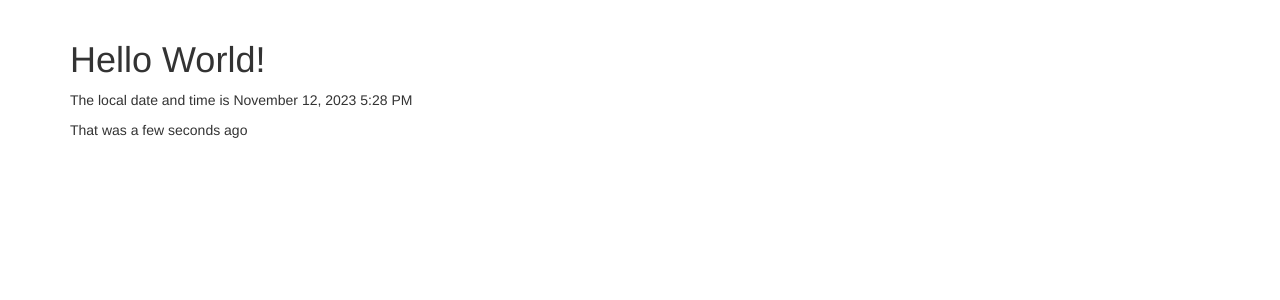
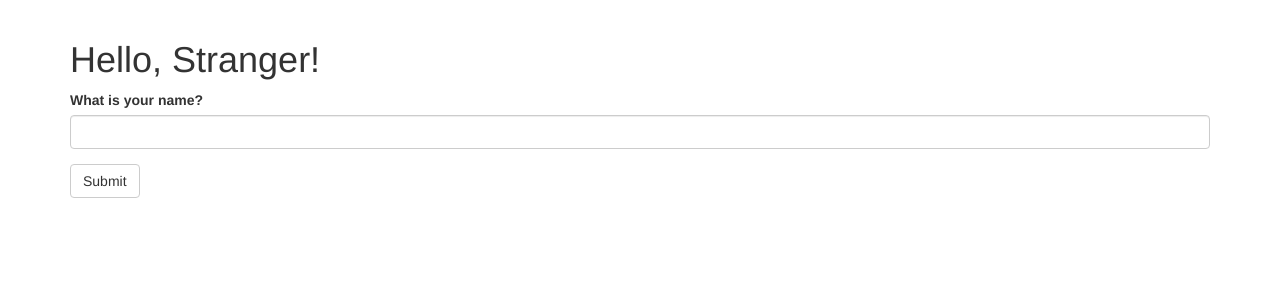
Before and after one commit to AlexBrandt46/Flask_Web_Dev_2e_Book_Code, a Flask app: page / in a window 1280 px wide. Shown: the part 52-352 px from the top of the page. Run offline with Flask 3, Linux system fonts and the light colour scheme; some libraries are stand-ins or nearby versions.

Commit message:
Added form handling and message flashing

```diff
--- a/app.py
+++ b/app.py
@@ -1,3 +1,4 @@
 from flask import Flask
 
 app = Flask(__name__)
+app.config['SECRET_KEY'] = 'hard to guess string'
--- a/hello.py
+++ b/hello.py
@@ -1,22 +1,36 @@
-from datetime import datetime
-
-from flask import Flask, render_template
+from flask import render_template, session, redirect, url_for, flash
 from flask_bootstrap import Bootstrap
 from flask_moment import Moment
+from flask_wtf import FlaskForm
+from wtforms import StringField, SubmitField
+from wtforms.validators import DataRequired
 
 from app import app
 
 bootstrap = Bootstrap(app)
 moment = Moment(app)
 
-@app.route('/')
+@app.route('/', methods=['GET', 'POST'])
 def index() -> str:
     """ View function that returns contents to display in "/" route
 
     Returns:
         str: A string containing the contents of the "/" route
     """
-    return render_template('index.html', current_time=datetime.utcnow())
+    form = NameForm()
+
+    if form.validate_on_submit():
+        old_name = session.get('name')
+
+        if old_name is not None and old_name != form.name.data:
+            flash('Looks like you have changed your name!')
+
+        session['name'] = form.name.data # Get the value currently in the text input
+        form.name.data = '' # Reset the text input to be empty
+
+        return redirect(url_for('index'))
+
+    return render_template('index.html', form=form, name=session.get('name'))
 
 @app.route('/user/<name>')
 def user(name):
@@ -29,3 +43,7 @@ def page_not_found(e):
 @app.errorhandler(500)
 def internal_server_error(e):
     return render_template('500.html'), 500
+
+class NameForm(FlaskForm):
+    name = StringField('What is your name?', validators=[DataRequired()])
+    submit = SubmitField('Submit')
--- a/templates/base.html
+++ b/templates/base.html
@@ -32,6 +32,12 @@
 
 {% block content %}
 <div class="container">
+    {% for message in get_flashed_messages() %}
+    <div class="alert alert-warning">
+        <button type="button" class="close" data-dismiss="alert">&times;</button>
+        {{ message }}
+    </div>
+    {% endfor %}
     {% block page_content %}{% endblock %}
 </div>
 {% endblock %}
--- a/templates/index.html
+++ b/templates/index.html
@@ -1,11 +1,11 @@
 {% extends "base.html" %}
+{% import "bootstrap/wtf.html" as wtf %}
 
 {% block title %}Flasky{% endblock %}
 
 {% block page_content %}
 <div class="page-hader">
-    <h1>Hello World!</h1>
-    <p>The local date and time is {{ moment(current_time).format('LLL') }}</p>
-    <p>That was {{ moment(current_time).fromNow(refresh=True) }}</p>
+    <h1>Hello, {% if name %}{{ name }}{% else %}Stranger{% endif %}!</h1>
 </div>
+{{ wtf.quick_form(form) }}
 {% endblock %}
```
Also changed, not shown: 1 other file.
